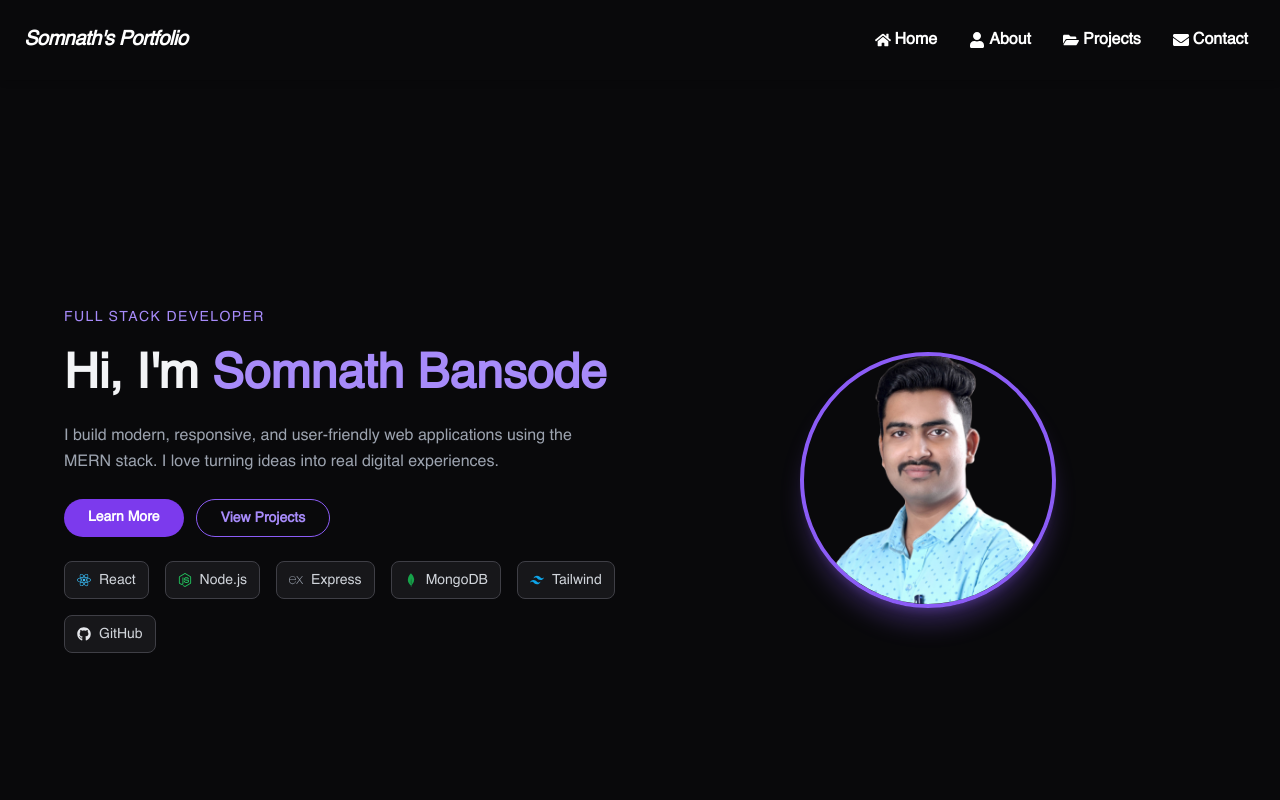
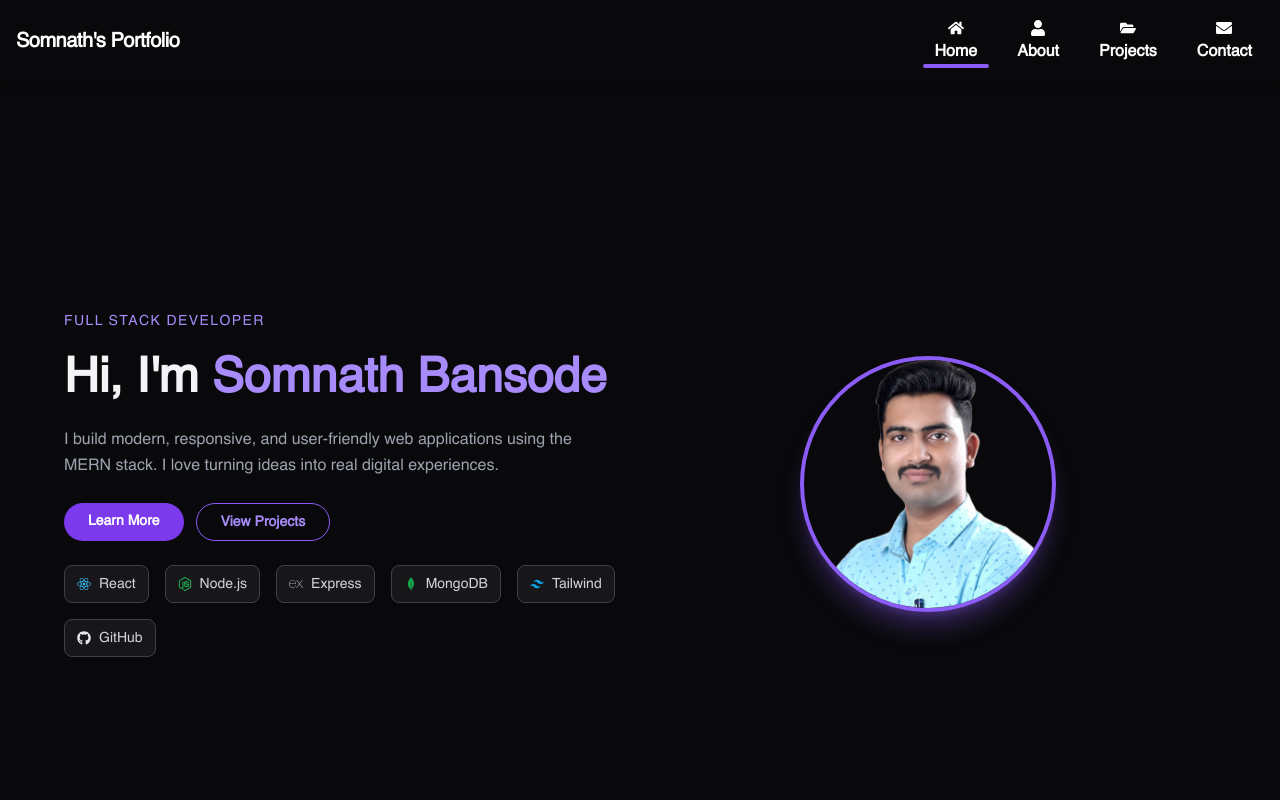
Before and after one commit to SomnathBansode/Somnathsportfolio, a React (Vite) app: page / in a window 1280 px wide. Shown: the top 800 px of the page. Built offline with nearby package versions, Linux system fonts and the light colour scheme.

Commit message:
typing skill with icons:

```diff
--- a/src/components/Header.jsx
+++ b/src/components/Header.jsx
@@ -18,11 +18,14 @@ const navLinks = [
 
 const Header = ({ userName = "Portfolio", setHeaderHeight }) => {
   const [isMenuOpen, setIsMenuOpen] = useState(false);
+  const [activeSection, setActiveSection] = useState("home");
+  const [scrollProgress, setScrollProgress] = useState(0);
   const headerRef = useRef(null);
 
   const toggleMenu = () => setIsMenuOpen((prev) => !prev);
   const closeMenu = () => setIsMenuOpen(false);
 
+  // Update header height
   useEffect(() => {
     const updateHeight = () => {
       if (headerRef.current) {
@@ -35,23 +38,75 @@ const Header = ({ userName = "Portfolio", setHeaderHeight }) => {
     return () => window.removeEventListener("resize", updateHeight);
   }, [setHeaderHeight]);
 
+  // Scroll progress & active section detection
+  useEffect(() => {
+    const handleScroll = () => {
+      const scrollTop = window.scrollY;
+      const docHeight = document.body.scrollHeight - window.innerHeight;
+      setScrollProgress((scrollTop / docHeight) * 100);
+
+      const sections = navLinks.map((link) =>
+        document.querySelector(link.href)
+      );
+      for (let section of sections) {
+        if (section) {
+          const top = section.offsetTop - 100;
+          const bottom = top + section.offsetHeight;
+          if (scrollTop >= top && scrollTop < bottom) {
+            setActiveSection(section.id);
+          }
+        }
+      }
+    };
+
+    window.addEventListener("scroll", handleScroll);
+    return () => window.removeEventListener("scroll", handleScroll);
+  }, []);
+
   return (
     <header
       ref={headerRef}
-      className="bg-[#09090b] p-2 fixed w-full top-0 z-50 shadow-md"
+      className="bg-[#09090b] fixed w-full top-0 z-50 shadow-md"
     >
       <div className="max-w-7xl mx-auto flex justify-between items-center p-4">
         {/* Logo */}
-        <div className="text-white text-xl xs:text-2xl font-bold">
+        {/* Logo */}
+        <div className="text-white text-xl xs:text-2xl font-bold relative">
           <a
             href="#home"
-            className="hover:text-[#8b5cf6] italic font-black tracking-tight"
+            className="font-black tracking-tight text-white hover:text-[#8b5cf6]"
           >
             {userName}
           </a>
+          {/* Logo underline */}
+          <div
+            className="absolute bottom-0 left-0 h-1 bg-[#8b5cf6] transition-all"
+            style={{ width: `${scrollProgress}%` }}
+          ></div>
         </div>
 
-        {/* Mobile menu button */}
+        {/* Desktop Nav */}
+        <nav className="hidden lg:flex space-x-4 items-center">
+          {navLinks.map(({ href, label, icon: Icon }) => (
+            <a
+              key={href}
+              href={href}
+              onClick={closeMenu}
+              className="text-white font-bold transition-colors px-3 py-1 flex flex-col items-center relative"
+            >
+              <Icon className="w-4 h-4 mb-1" />
+              <span>{label}</span>
+              {/* Nav underline */}
+              <span
+                className={`h-1 w-full rounded-full bg-[#8b5cf6] absolute bottom-0 left-0 transition-all ${
+                  activeSection === href.slice(1) ? "opacity-100" : "opacity-0"
+                }`}
+              ></span>
+            </a>
+          ))}
+        </nav>
+
+        {/* Mobile Menu Button */}
         <div className="lg:hidden">
           <button
             onClick={toggleMenu}
@@ -61,33 +116,15 @@ const Header = ({ userName = "Portfolio", setHeaderHeight }) => {
             className="text-white focus:outline-none"
           >
             {isMenuOpen ? (
-              <FaTimes className="w-5 h-5 xs:w-6 xs:h-6" />
+              <FaTimes className="w-6 h-6" />
             ) : (
-              <FaBars className="w-5 h-5 xs:w-6 xs:h-6" />
+              <FaBars className="w-6 h-6" />
             )}
           </button>
         </div>
-
-        {/* Desktop Navigation */}
-        <nav
-          className="hidden lg:flex space-x-2 xl:space-x-4"
-          aria-label="Primary Navigation"
-        >
-          {navLinks.map(({ href, label, icon: Icon }) => (
-            <a
-              key={href}
-              href={href}
-              onClick={closeMenu}
-              className="text-white font-bold hover:text-[#8b5cf6] transition-colors duration-300 px-2 xs:px-3 py-1 rounded flex items-center"
-            >
-              <Icon className="w-4 h-4 mr-1 xs:mr-2" aria-hidden="true" />
-              <span>{label}</span>
-            </a>
-          ))}
-        </nav>
       </div>
 
-      {/* Mobile Navigation */}
+      {/* Mobile Nav */}
       <nav
         id="mobile-menu"
         className={`lg:hidden bg-[#09090b] transition-all duration-300 ease-in-out transform ${
@@ -95,7 +132,6 @@ const Header = ({ userName = "Portfolio", setHeaderHeight }) => {
             ? "translate-x-0 opacity-100"
             : "-translate-x-full opacity-0"
         } absolute left-0 w-full`}
-        aria-label="Mobile Navigation"
       >
         <div className="flex flex-col items-start space-y-4 py-4 px-4">
           {navLinks.map(({ href, label, icon: Icon }) => (
@@ -103,10 +139,15 @@ const Header = ({ userName = "Portfolio", setHeaderHeight }) => {
               key={href}
               href={href}
               onClick={closeMenu}
-              className="text-white font-bold hover:text-[#8b5cf6] transition-colors duration-300 px-3 py-2 rounded flex items-center w-full"
+              className="text-white font-bold hover:text-[#8b5cf6] transition-colors px-3 py-2 rounded flex items-center w-full relative"
             >
-              <Icon className="w-5 h-5 xs:w-6 xs:h-6 mr-3" aria-hidden="true" />
-              <span className="text-base xs:text-lg">{label}</span>
+              <Icon className="w-5 h-5 mr-3" />
+              <span>{label}</span>
+              <span
+                className={`h-1 w-full rounded-full bg-[#8b5cf6] absolute bottom-0 left-0 transition-all ${
+                  activeSection === href.slice(1) ? "opacity-100" : "opacity-0"
+                }`}
+              ></span>
             </a>
           ))}
         </div>
```
